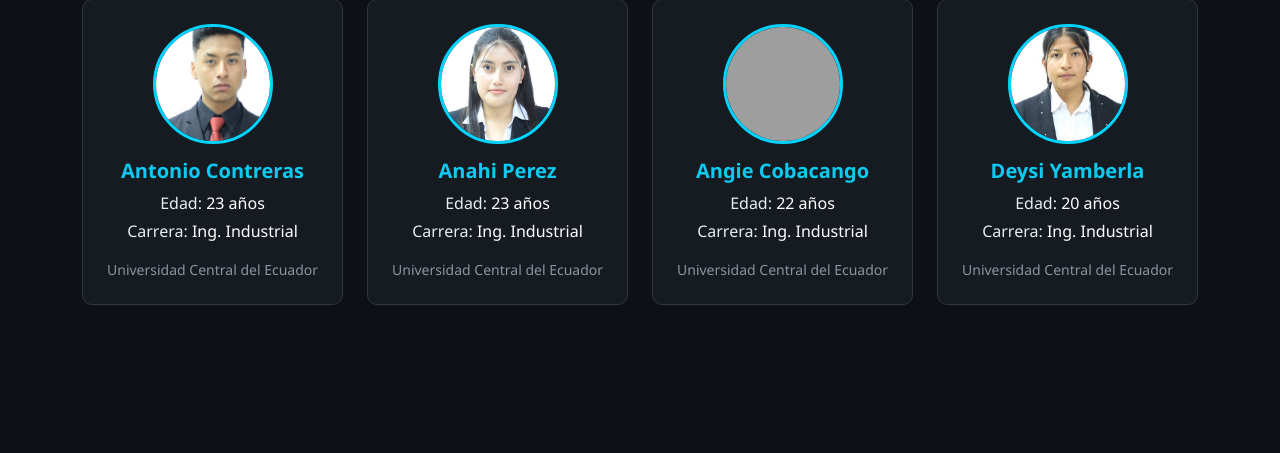
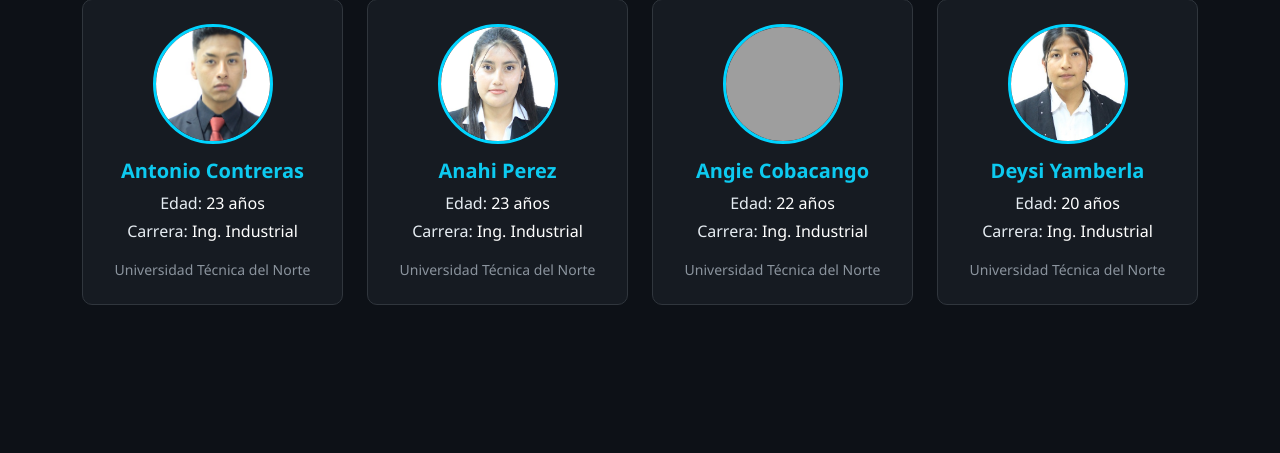
Before and after one commit to ac375655-beep/SIORA2.0, a Flask app: page / in a window 1280 px wide. Shown: the part 347-800 px from the top of the page. Run offline with Flask 3, Linux system fonts and the light colour scheme; grey boxes are pictures that could not be loaded.

Commit message:
Corregi y puese universidad tecnica del norte

```diff
--- a/templates/index.html
+++ b/templates/index.html
@@ -69,7 +69,7 @@
                     <h5 class="text-info fw-bold">{{ p.nombre }}</h5>
                     <p class="text-light mb-1">Edad: <span class="text-white">{{ p.edad }} años</span></p>
                     <p class="text-light mb-0">Carrera: <span class="text-white">Ing. Industrial</span></p>
-                    <small class="text-secondary mt-3">Universidad Central del Ecuador</small>
+                    <small class="text-secondary mt-3">Universidad Técnica del Norte</small>
                 </div>
             </div>
             {% endfor %}
```
